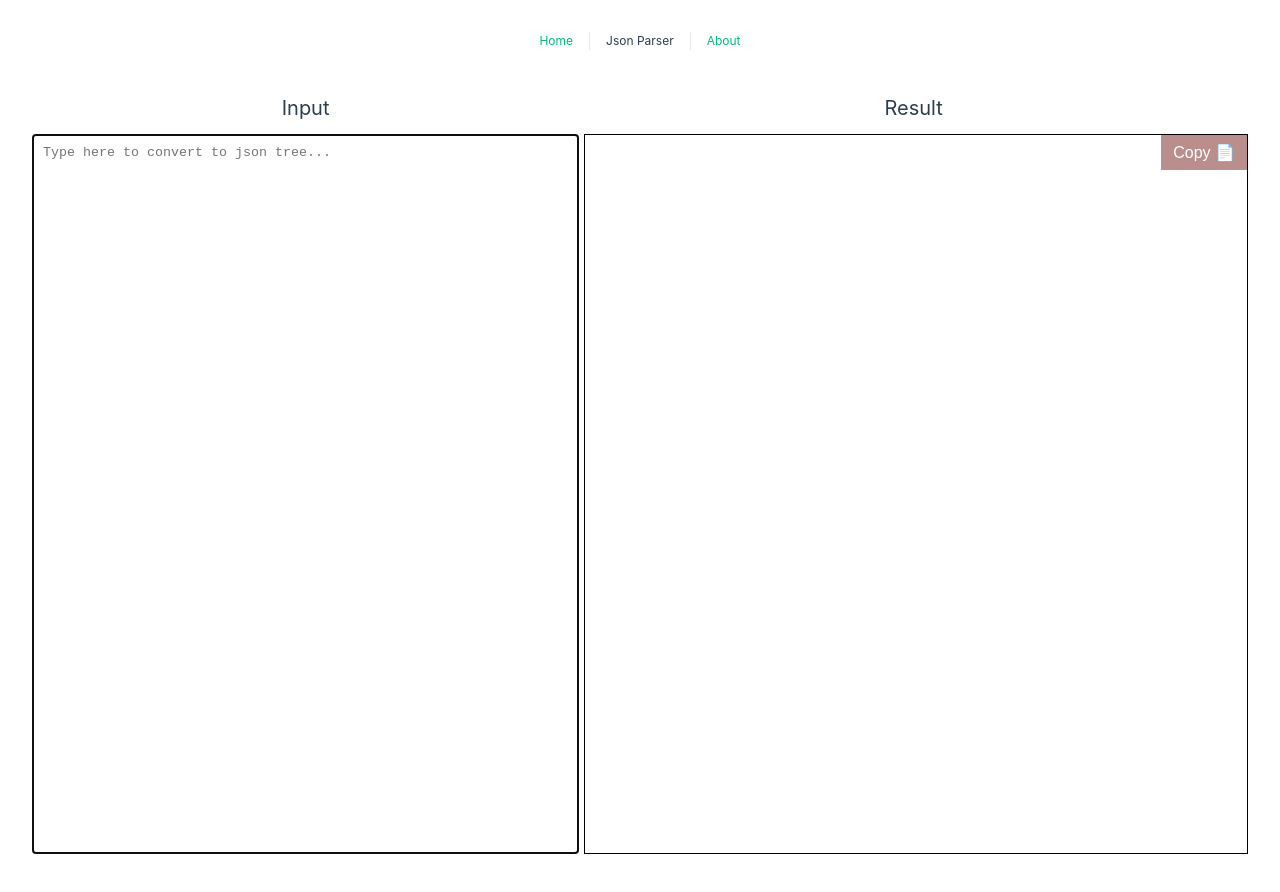
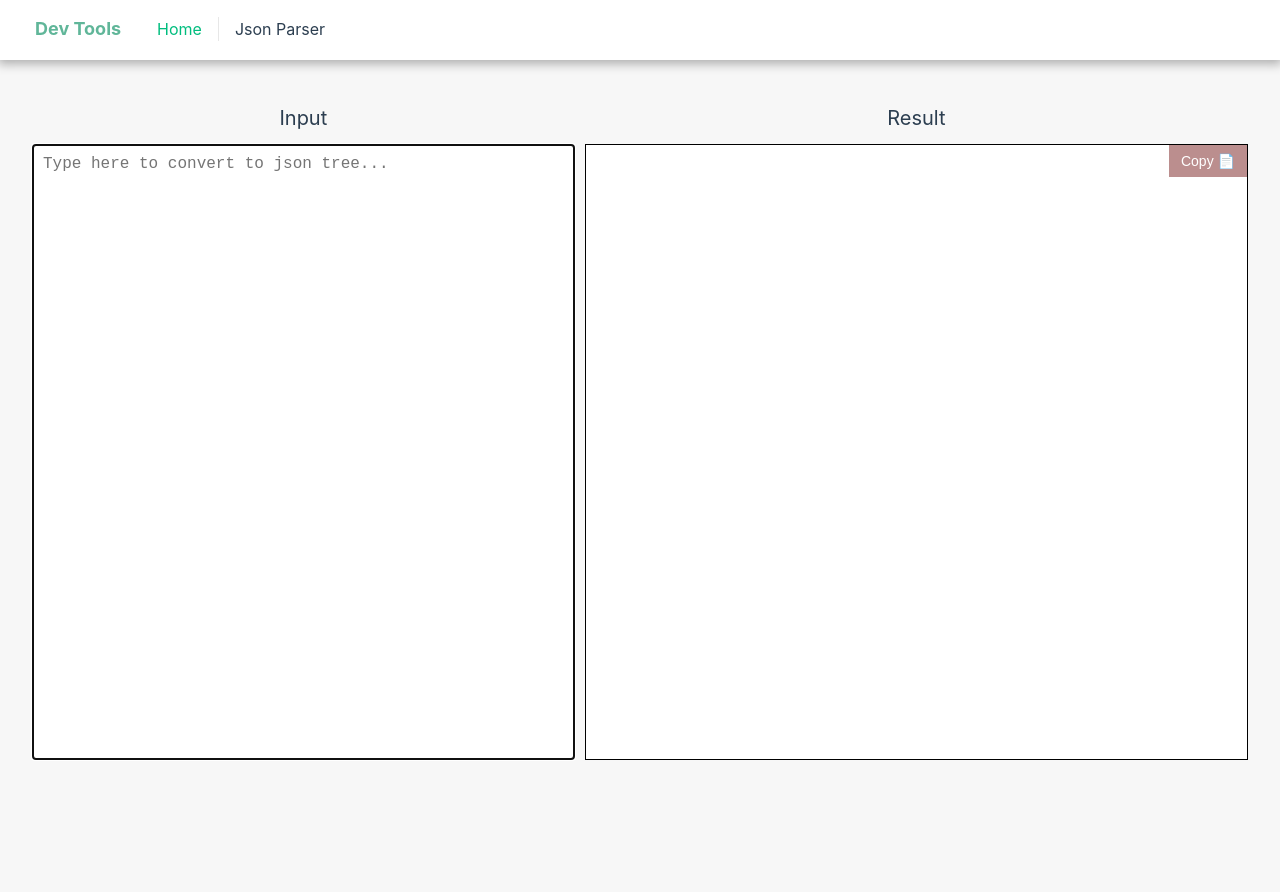
Before and after one commit to wangchristine/dev-tools, a Vue app: page /json-parser in a window 1280 px wide. Shown: the top 892 px of the page. After the commit the page ends 800 px from the top, so only its background shows below. Built offline with nearby package versions, Linux system fonts and the light colour scheme.

Commit message:
layout css & font size

```diff
--- a/src/App.vue
+++ b/src/App.vue
@@ -1,70 +1,53 @@
 <script setup>
-// import { RouterLink, RouterView } from "vue-router";
-// import HelloWorld from "@/components/HelloWorld.vue";
+import { RouterLink, RouterView } from "vue-router";
 </script>
 
 <template>
   <header>
-    <!--    <img alt="Vue logo" class="logo" src="@/assets/logo.svg" width="125" height="125" />-->
-
-<!--    <div class="wrapper">-->
-      <!--      <HelloWorld msg="You did it!" />-->
-
-      <nav>
-        <RouterLink to="/">Home</RouterLink>
-        <RouterLink to="/json-parser">Json Parser</RouterLink>
-        <RouterLink to="/about">About</RouterLink>
+    <RouterLink class="brand-title" :to="{ name: 'home' }"
+      >Dev Tools</RouterLink
+    >
+    <!-- <span class="brand-title">Dev Tools</span> -->
+    <nav class="tool-link">
+      <RouterLink :to="{ name: 'home' }">Home</RouterLink>
+      <RouterLink :to="{ name: 'json' }">Json Parser</RouterLink>
     </nav>
-<!--    </div>-->
   </header>
 
   <main>
     <RouterView />
   </main>
-
 </template>
 
 <style>
 @import "@/assets/base.css";
-
-main {
-  display: flex;
-  width: 100%;
-  /*max-width: 1280px;*/
-  margin: 0 auto;
-  padding: 2rem;
-  font-size: 18px;
-  font-weight: normal;
+body {
+  background-color: #f7f7f7;
 }
 
 header {
   line-height: 1.5;
-  max-height: 100vh;
+  font-size: 16px;
+  width: 100%;
+  height: 60px;
+  padding: 15px;
+  /* max-height: 100vh; */
+  background-color: #ffffff;
+  box-shadow: 0px 2px 10px 2px rgb(0 0 0 / 30%);
 }
 
-.logo {
-  display: block;
-  margin: 0 auto 2rem;
+.brand-title {
+  margin: 0 20px;
+  color: #60b699;
+  font-weight: bold;
+  font-size: 18px;
+  text-decoration: none;
 }
 
-a,
-.green {
-  text-decoration: none;
-  color: hsla(160, 100%, 37%, 1);
-  transition: 0.4s;
-}
-
-@media (hover: hover) {
-  a:hover {
-    background-color: hsla(160, 100%, 37%, 0.2);
-  }
-}
-
-nav {
-  width: 100%;
-  font-size: 12px;
-  text-align: center;
-  margin-top: 2rem;
+nav.tool-link {
+  display: inline-block;
+  /* text-align: center; */
+  /* margin-top: 2rem; */
 }
 
 nav a.router-link-exact-active {
@@ -85,41 +68,36 @@ nav a:first-of-type {
   border: 0;
 }
 
-/*@media (min-width: 1024px) {*/
-/*  body {*/
-/*    display: flex;*/
-/*    place-items: center;*/
-/*  }*/
+nav a,
+.green {
+  text-decoration: none;
+  color: hsla(160, 100%, 37%, 1);
+  transition: 0.4s;
+}
 
-/*  #app {*/
-/*    display: grid;*/
-/*    grid-template-columns: 1fr 1fr;*/
-/*    padding: 0 2rem;*/
-/*  }*/
+@media (hover: hover) {
+  nav a:hover {
+    background-color: hsla(160, 100%, 37%, 0.2);
+  }
+}
 
-/*  header {*/
-/*    display: flex;*/
-/*    place-items: center;*/
-/*    padding-right: calc(var(--section-gap) / 2);*/
-/*  }*/
+main {
+  display: flex;
+  justify-content: space-around;
+  max-width: 1280px;
+  margin: 0 auto;
+  padding: 2rem;
+  font-size: 16px;
+  height: calc(100vh - 60px);
+}
 
-/*  header .wrapper {*/
-/*    display: flex;*/
-/*    place-items: flex-start;*/
-/*    flex-wrap: wrap;*/
-/*  }*/
-
-/*  .logo {*/
-/*    margin: 0 2rem 0 0;*/
-/*  }*/
-
+@media (min-width: 1024px) {
   /*  nav {*/
   /*    text-align: left;*/
   /*    margin-left: -1rem;*/
   /*    font-size: 1rem;*/
-
   /*    padding: 1rem 0;*/
   /*    margin-top: 1rem;*/
   /*  }*/
-/*}*/
+}
 </style>
--- a/src/views/JsonView.vue
+++ b/src/views/JsonView.vue
@@ -90,10 +90,12 @@ onUnmounted(() => {
 <style scoped>
 .user-block {
   width: 45%;
+  margin-right: 5px;
 }
 
 .result-block {
   width: 55%;
+  margin-left: 5px;
 }
 
 .block-title {
@@ -105,20 +107,20 @@ onUnmounted(() => {
 .user-json {
   padding: 10px;
   border: black 1px solid;
-  margin-right: 5px;
-  height: calc(100vh - 80px);
   width: 100%;
+  height: calc(100% - 60px);
   overflow: scroll;
   resize: none;
+  font-size: 16px;
 }
 
 .result-json {
   color: #456aa1;
   padding: 10px 10px 10px 20px;
   border: black 1px solid;
-  margin-left: 5px;
-  height: calc(100vh - 80px);
+  height: calc(100% - 60px);
   overflow: scroll;
+  background-color: #ffffff;
 }
 
 .error-message {
@@ -134,7 +136,7 @@ onUnmounted(() => {
   color: white;
   border: 0;
   padding: 8px 12px;
-  font-size: 16px;
+  font-size: 14px;
   cursor: pointer;
 }
 </style>
```
Lines whose indentation alone changed are shown as unchanged.
